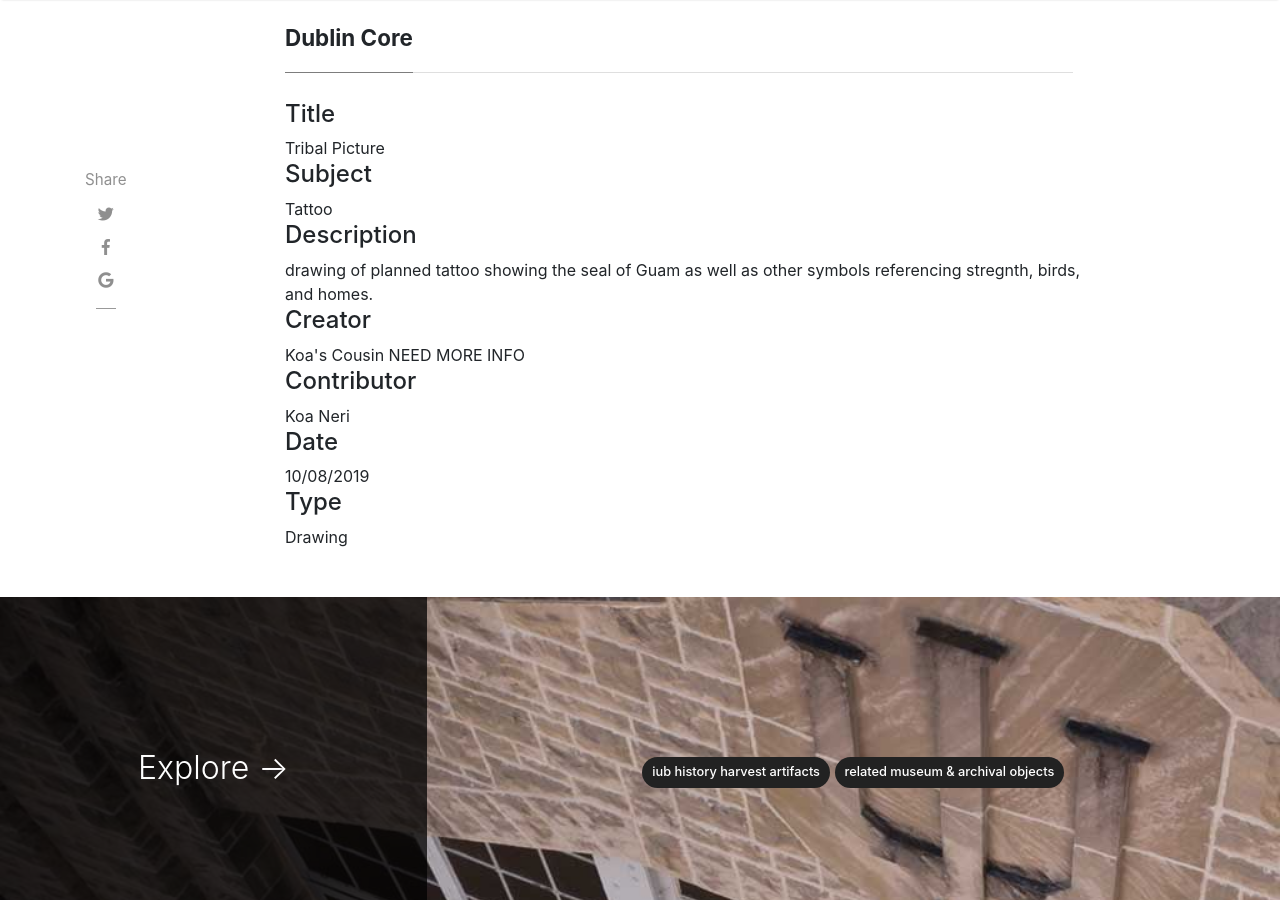
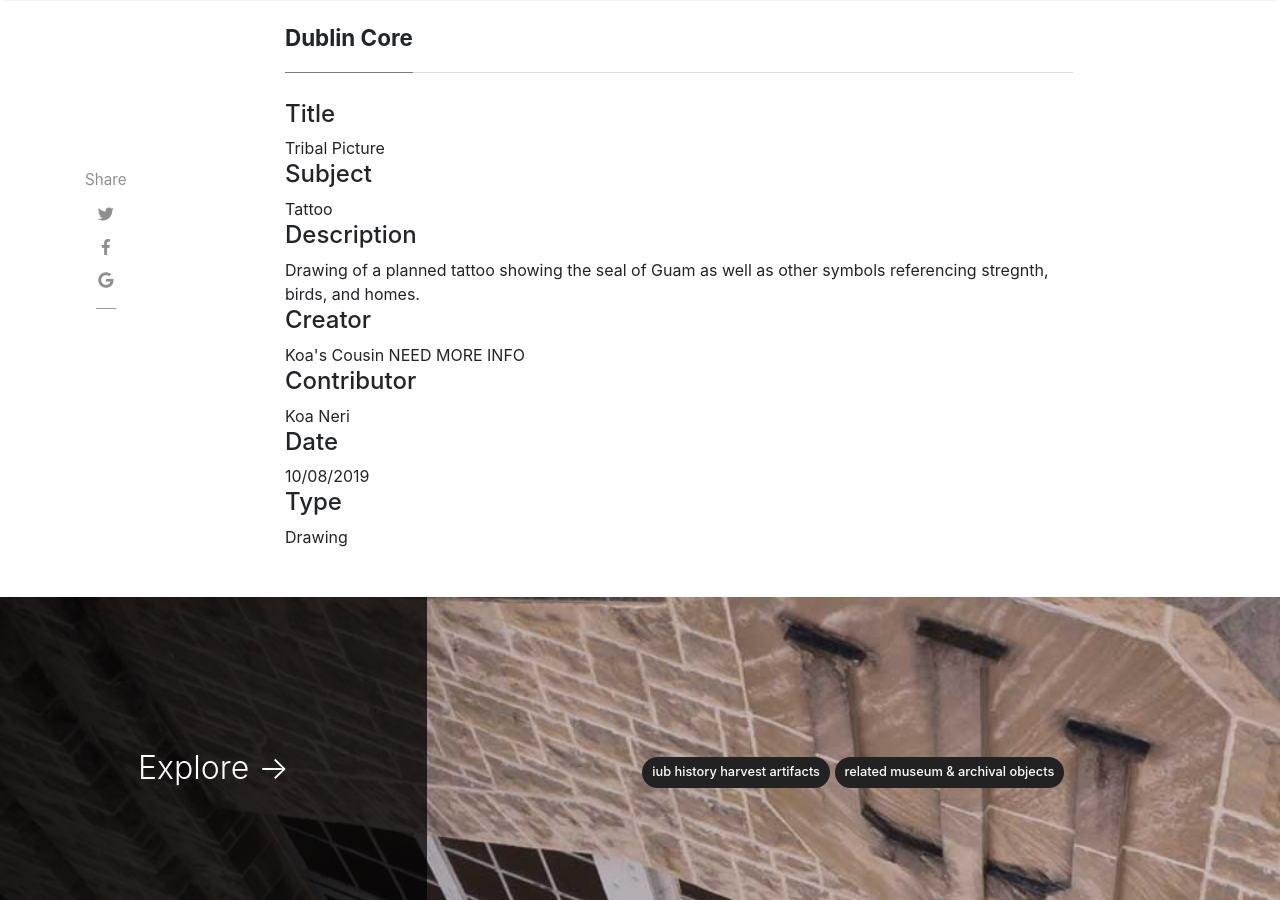
Before and after one commit to H301HistoryHarvest/H301HistoryHarvest, a Jekyll site: the page built from _items/2019-10-08-0006.md, in a window 1280 px wide and 900 px high, scrolled down 857 px. Built offline with Jekyll 4.4.1, drawn with Linux system fonts in a browser that asks for light colours; nearby versions of some CDN libraries; comment, search, counter and statistics services are not loaded.

Commit message:
Update 2019-10-08-0006.md

```diff
--- a/_items/2019-10-08-0006.md
+++ b/_items/2019-10-08-0006.md
@@ -9,7 +9,7 @@ itemsubjecturl:
 itemsubject: Tattoo
 itemdate: 10/08/2019
 itemtype: Drawing
-shortdesc: drawing of planned tattoo showing the seal of Guam as well as other symbols referencing stregnth, birds, and homes.
+shortdesc: Drawing of a planned tattoo showing the seal of Guam as well as other symbols referencing stregnth, birds, and homes.
 categories:
 tags:
 ---
```
